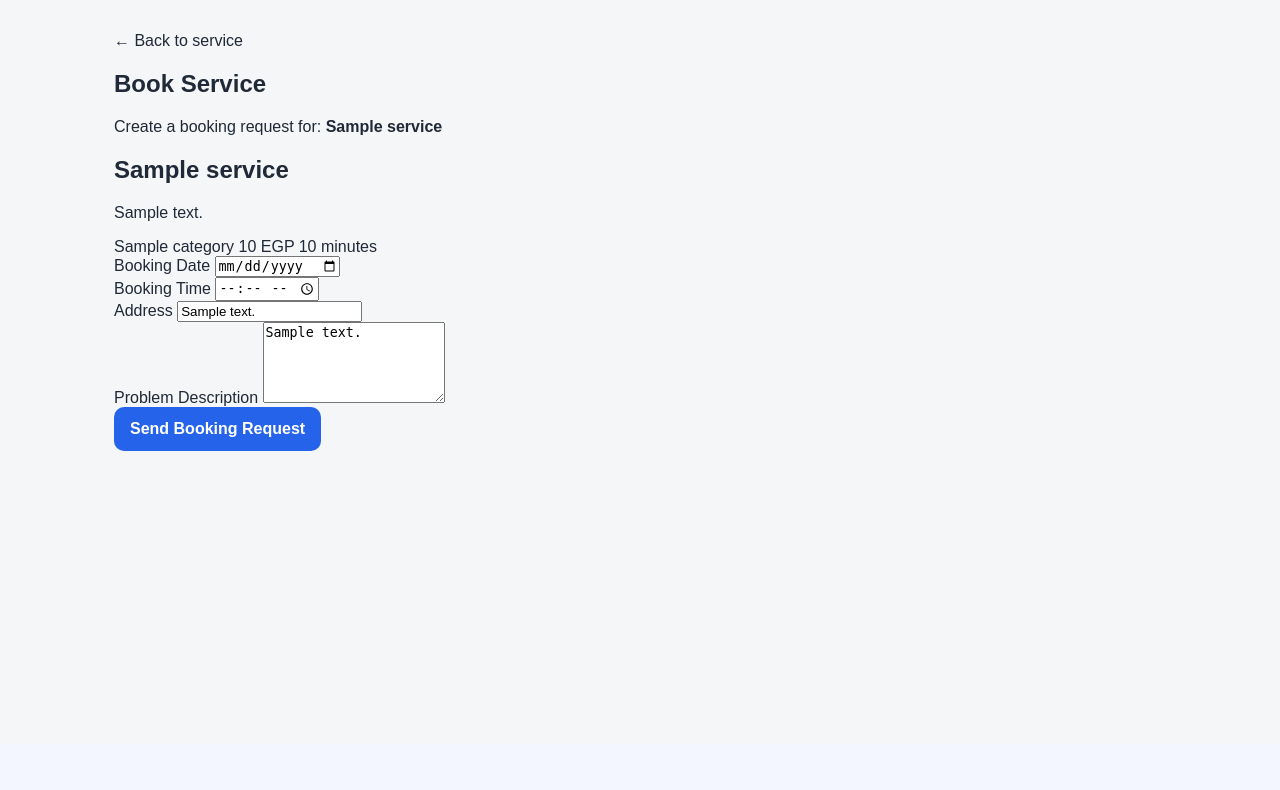
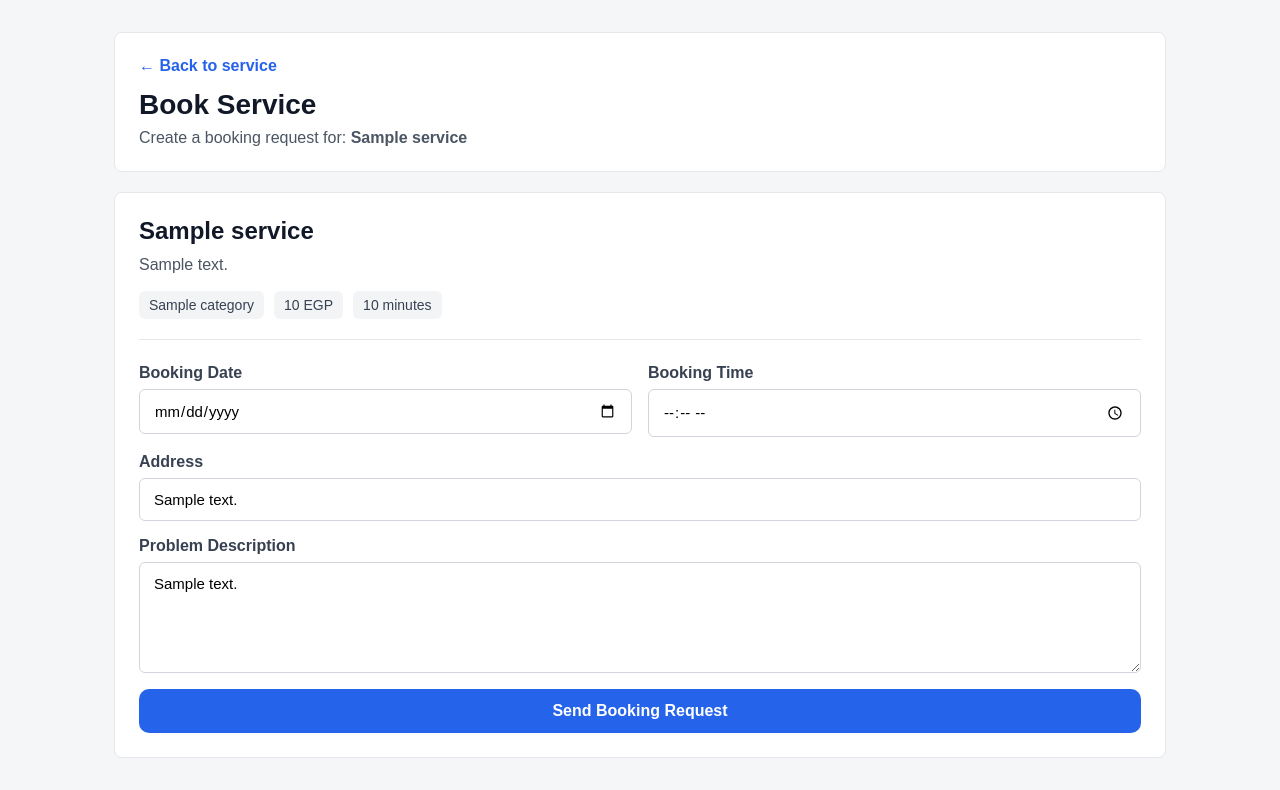
Before and after one commit to mostafa2742002/Local-Services-Booking-Platform, a Flask app: template app/templates/bookings/create.html in a window 1280 px wide. Shown: the part 56-846 px from the top of the page. Before the commit the page ends 507 px from the top, so only its background shows below. Run offline with Flask 3, Linux system fonts and the light colour scheme; the template is opened without the code that fills it: most values are stand-ins (such as "Sample title", 1, 10 or a date in 2020).

Commit message:
Add booking button and styles for service details page

```diff
--- /dev/null
+++ b/app/static/css/bookings.css
@@ -0,0 +1,205 @@
+.page-header {
+    background: #ffffff;
+    border: 1px solid #e5e7eb;
+    padding: 24px;
+    border-radius: 8px;
+    margin-bottom: 20px;
+}
+
+.page-header h1 {
+    margin: 0 0 8px;
+    font-size: 28px;
+    color: #111827;
+}
+
+.page-header p {
+    margin: 0;
+    color: #4b5563;
+}
+
+.back-link {
+    display: inline-block;
+    margin-bottom: 14px;
+    color: #2563eb;
+    font-weight: 600;
+}
+
+.bookings-list {
+    display: flex;
+    flex-direction: column;
+    gap: 14px;
+}
+
+.booking-card,
+.empty-state {
+    background: #ffffff;
+    border: 1px solid #e5e7eb;
+    padding: 24px;
+    border-radius: 8px;
+}
+
+.service-summary {
+    margin-bottom: 24px;
+    padding-bottom: 20px;
+    border-bottom: 1px solid #e5e7eb;
+}
+
+.service-summary h2,
+.booking-main h2,
+.empty-state h2 {
+    margin: 0 0 8px;
+    color: #111827;
+}
+
+.service-summary p,
+.booking-main p,
+.empty-state p {
+    margin: 0;
+    color: #4b5563;
+    line-height: 1.5;
+}
+
+.booking-meta {
+    margin-top: 14px;
+    display: flex;
+    gap: 10px;
+    flex-wrap: wrap;
+}
+
+.booking-meta span {
+    background: #f3f4f6;
+    color: #374151;
+    padding: 6px 10px;
+    border-radius: 6px;
+    font-size: 14px;
+}
+
+.booking-form {
+    display: flex;
+    flex-direction: column;
+    gap: 16px;
+}
+
+.form-row {
+    display: grid;
+    grid-template-columns: 1fr 1fr;
+    gap: 16px;
+}
+
+.form-group {
+    display: flex;
+    flex-direction: column;
+    gap: 7px;
+}
+
+.form-group label {
+    font-weight: 700;
+    color: #374151;
+}
+
+.form-group input,
+.form-group textarea {
+    padding: 12px 14px;
+    border: 1px solid #d1d5db;
+    border-radius: 6px;
+    font-size: 15px;
+    font-family: Arial, sans-serif;
+}
+
+.form-group input:focus,
+.form-group textarea:focus {
+    outline: none;
+    border-color: #2563eb;
+}
+
+.booking-main {
+    display: flex;
+    justify-content: space-between;
+    gap: 20px;
+    align-items: flex-start;
+    margin-bottom: 18px;
+}
+
+.status-badge {
+    padding: 7px 10px;
+    border-radius: 6px;
+    font-size: 13px;
+    font-weight: 700;
+    white-space: nowrap;
+}
+
+.status-pending {
+    background: #fef3c7;
+    color: #92400e;
+}
+
+.status-accepted {
+    background: #dbeafe;
+    color: #1d4ed8;
+}
+
+.status-rejected,
+.status-cancelled {
+    background: #fee2e2;
+    color: #991b1b;
+}
+
+.status-in_progress {
+    background: #ede9fe;
+    color: #5b21b6;
+}
+
+.status-completed {
+    background: #dcfce7;
+    color: #166534;
+}
+
+.booking-details {
+    display: grid;
+    grid-template-columns: repeat(4, 1fr);
+    gap: 14px;
+    margin-bottom: 18px;
+}
+
+.booking-details div {
+    background: #f9fafb;
+    padding: 12px;
+    border-radius: 6px;
+}
+
+.booking-details strong {
+    display: block;
+    margin-bottom: 6px;
+    color: #111827;
+}
+
+.booking-details span {
+    color: #4b5563;
+    word-break: break-word;
+}
+
+.booking-actions {
+    display: flex;
+    gap: 10px;
+    flex-wrap: wrap;
+}
+
+.danger-btn {
+    border: none;
+    background: #dc2626;
+    color: #ffffff;
+    padding: 13px 16px;
+    border-radius: 10px;
+    font-size: 16px;
+    font-weight: 700;
+    cursor: pointer;
+}
+
+.danger-btn:hover {
+    background: #b91c1c;
+}
+
+.empty-state .primary-btn {
+    display: inline-block;
+    margin-top: 16px;
+}
```
Also changed, not shown: app/templates/services/details.html (+6 -1 lines).
